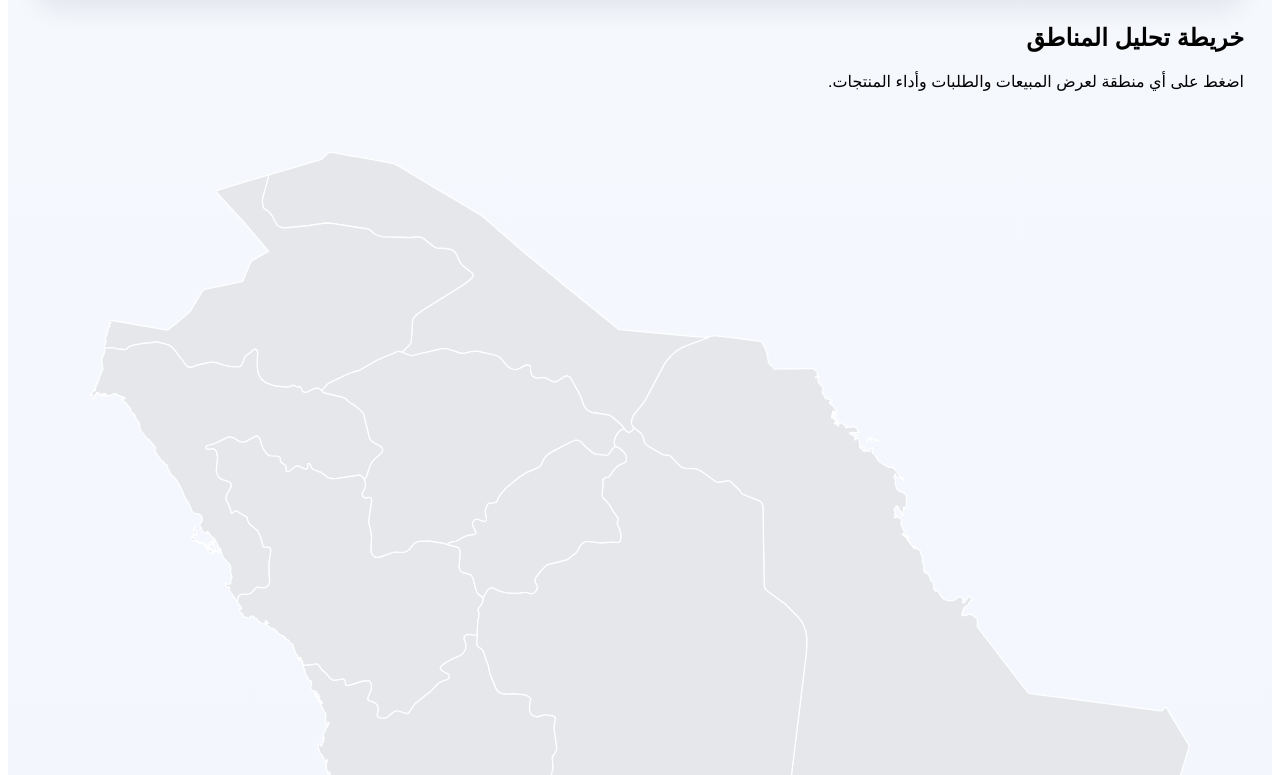
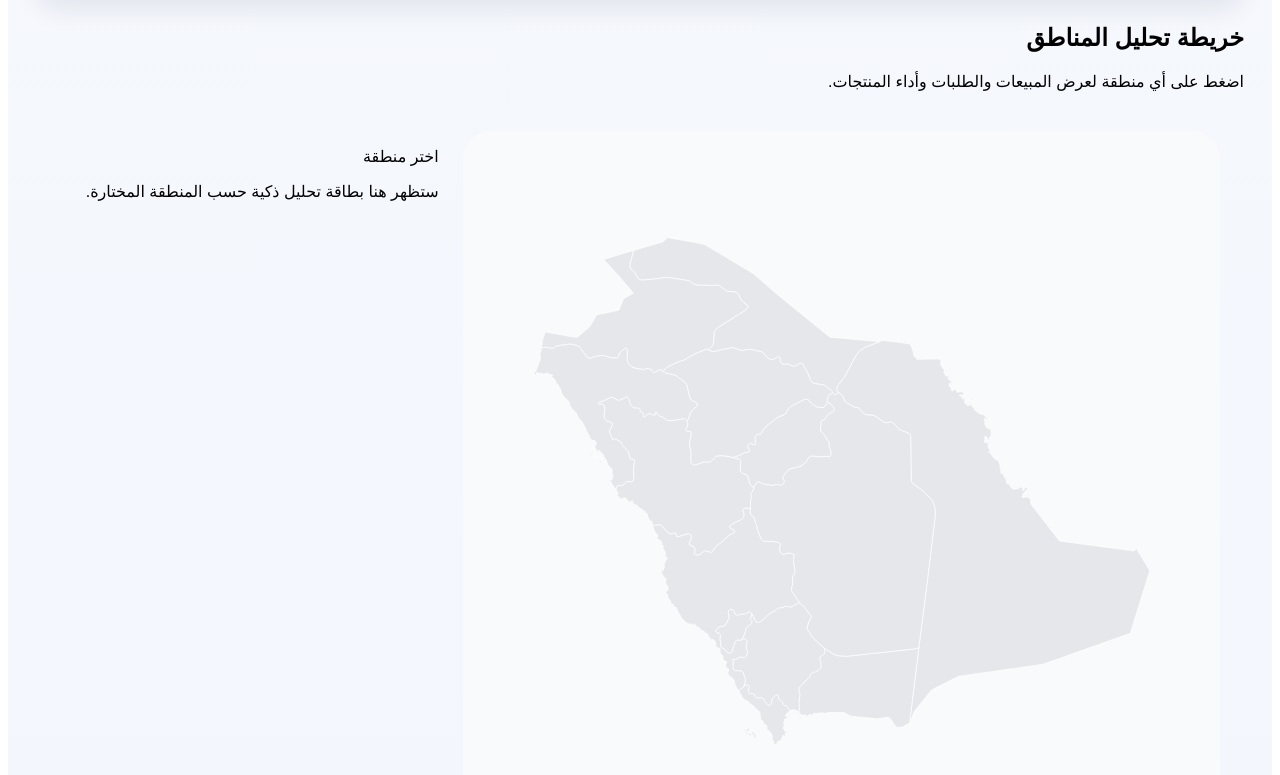
Before and after one commit to ceoali30-stack/smart-store-advisor, a Next.js app: page /charts in a window 1280 px wide. Shown: the part 1205-1980 px from the top of the page. Built offline with nearby package versions, Linux system fonts and the light colour scheme; no server answers.

Commit message:
Update SaudiRegionsMap.js

```diff
--- a/app/charts/SaudiRegionsMap.js
+++ b/app/charts/SaudiRegionsMap.js
@@ -81,10 +81,20 @@ export default function SaudiRegionsMap() {
     const svg = containerRef.current.querySelector("svg");
     if (!svg) return;
 
-    svg.setAttribute("width", "100%");
-    svg.setAttribute("height", "100%");
-    svg.style.maxWidth = "100%";
-    svg.style.height = "auto";
+   svg.removeAttribute("width");
+svg.removeAttribute("height");
+
+svg.style.width = "100%";
+svg.style.height = "700px";
+svg.style.display = "block";
+svg.style.margin = "0 auto";
+
+svg.setAttribute(
+  "viewBox",
+  "0 0 1000 1000"
+);
+
+svg.setAttribute("preserveAspectRatio", "xMidYMid meet");
 
     const paths = svg.querySelectorAll("path");
 
@@ -134,11 +144,33 @@ export default function SaudiRegionsMap() {
         </div>
       </div>
 
-      <div className="grid grid-cols-1 xl:grid-cols-3 gap-6 p-6">
-        <div className="xl:col-span-2 bg-slate-50 rounded-3xl p-10 min-h-[700px] flex items-center justify-center">
+      <div
+  style={{
+    display: "grid",
+    gridTemplateColumns: "2fr 1fr",
+    gap: "24px",
+    padding: "24px",
+    alignItems: "stretch",
+  }}
+>
+        <div
+  style={{
+    background: "#f8fafc",
+    borderRadius: "28px",
+    padding: "40px",
+    minHeight: "760px",
+    display: "flex",
+    alignItems: "center",
+    justifyContent: "center",
+    overflow: "hidden",
+  }}
+>
           <div
             ref={containerRef}
-            className="w-full max-w-[1000px] [&_svg]:w-full [&_svg]:h-auto"
+           style={{
+  width: "100%",
+  maxWidth: "1200px",
+}}
             onClick={(e) => {
               const path = e.target.closest("path");
               if (!path) return;
```
